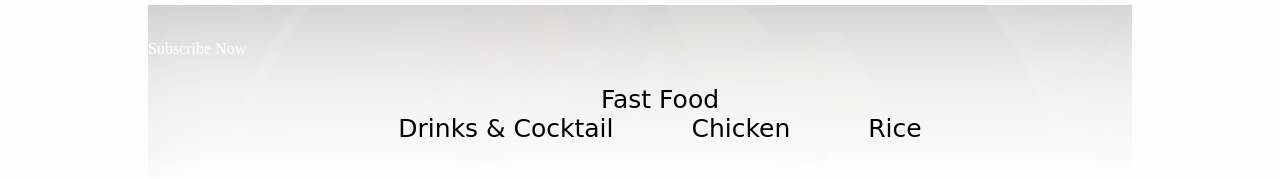
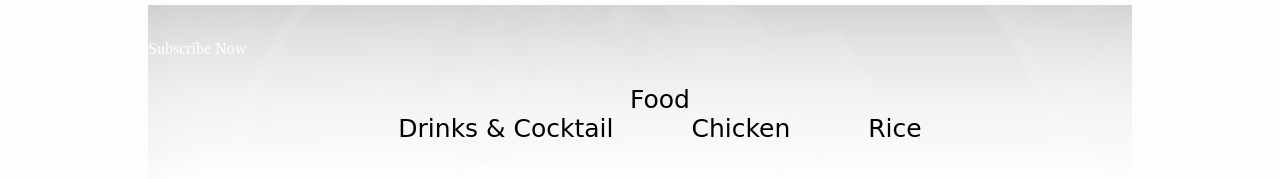
Before and after one commit to georgealusa/Anitas-Kitchen, a plain HTML site: page index.html in a window 1280 px wide. Shown: the part 2044-2223 px from the top of the page. Drawn offline with Linux system fonts and the light colour scheme.

Commit message:
Update index.html

```diff
--- a/index.html
+++ b/index.html
@@ -86,7 +86,7 @@
 
             <div class="link">
                 <ul>
-                    <li><a>Fast Food</a></li><br>
+                    <li><a>Food</a></li><br>
                     <li><a>Drinks & Cocktail</a></li>
                     <li><a>Chicken</a></li>
                     <li><a>Rice</a></li>
```
